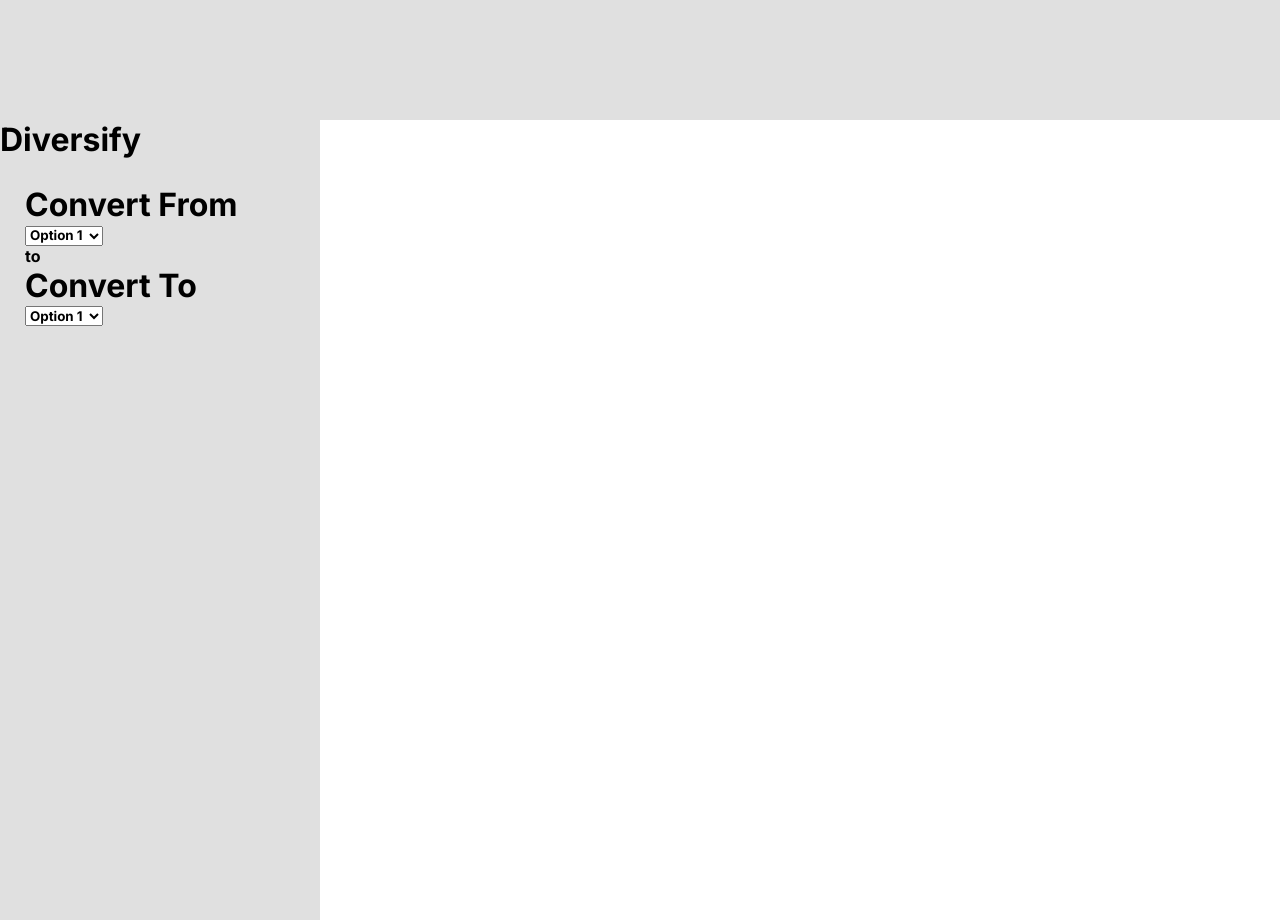
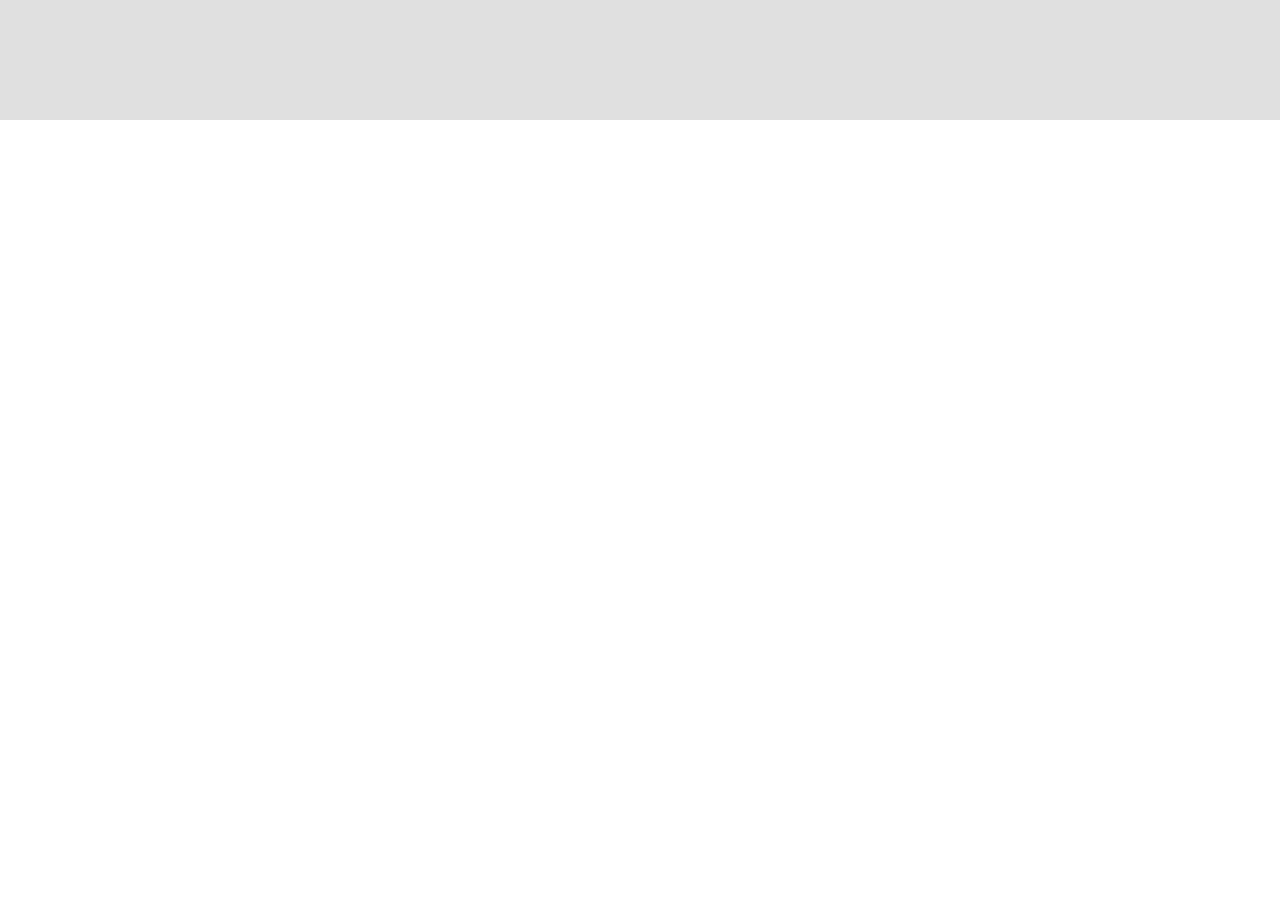
Before and after one commit to vatsalllll/Diversify, a React (Vite) app: page / in a window 1280 px wide. Shown: the part 1280-2200 px from the top of the page. After the commit the page ends 1400 px from the top, so only its background shows below. Built offline with nearby package versions, Linux system fonts and the light colour scheme.

Commit message:
Convert Page with GeminiAPI

```diff
--- a/package.json
+++ b/package.json
@@ -10,6 +10,7 @@
     "preview": "vite preview"
   },
   "dependencies": {
+    "@google/generative-ai": "^0.16.0",
     "react": "^18.3.1",
     "react-dom": "^18.3.1",
     "react-router-dom": "^6.25.1"
--- a/src/App.jsx
+++ b/src/App.jsx
@@ -1,16 +1,22 @@
-import React from 'react';
+import React, { useState } from 'react';
 import Navbar from './components/Navbar/Navbar';
 import Main from './components/Main/Main';
 import Features from './components/Features/Features';
 import Convert from './components/ConvertPage/Convert';
 
 const App = () => {
+  const [showConvert, setShowConvert] = useState(false);
+
+  const handleConvertClick = () => {
+    setShowConvert(true);
+  };
+
   return (
     <>
       <Navbar />
-      <Main />
-      <Features/>
-      <Convert/>
+      <Main onConvertClick={handleConvertClick} />
+      {showConvert && <Convert />}
+      <Features />
     </>
   );
 }
--- a/src/components/ConvertPage/Convert.jsx
+++ b/src/components/ConvertPage/Convert.jsx
@@ -1,30 +1,93 @@
-import React from 'react';
-import './Convert.css';
+import { useState } from "react";
+import "./Convert.css"; // Assume you have the necessary styles here.
+import { GoogleGenerativeAI } from "@google/generative-ai";
 
 const Convert = () => {
+  const [loading, setLoading] = useState(false);
+  const [apiData, setApiData] = useState("");
+  const [inputText, setInputText] = useState("");
+  const [convertFrom, setConvertFrom] = useState("");
+  const [convertTo, setConvertTo] = useState("");
+
+  const genAI = new GoogleGenerativeAI("AIzaSyCy0Remq9c1uGAPvmIMsuTZZi_lG4EAy3k");
+
+  const fetchData = async () => {
+    const model = genAI.getGenerativeModel({ model: "gemini-pro" });
+    const prompt = `Convert the following text: "${inputText}" which was originally written for ${convertFrom} platform and optimize it for posting on ${convertTo} with proper format of ${convertTo} so that it gets maximum engagement.`;
+    const result = await model.generateContent(prompt);
+    const response = await result.response;
+    const text = await response.text();
+    setApiData(text);
+    setLoading(false);
+  };
+
+  const handleSubmit = (e) => {
+    e.preventDefault();
+    setLoading(true);
+    fetchData();
+  };
+
   return (
-        <div className="selectMenu">
-            <div className="nav">
-                <h1>Diversify</h1>
+    <div className="convert-container">
+      <h1>Content Optimizer</h1>
+      <div className="mt-5 mb-5">
+        <form onSubmit={handleSubmit}>
+          <div className="row d-flex align-items-end">
+            <div className="col-lg-4">
+              <label htmlFor="inputText" className="form-label">
+                Input Text
+              </label>
+              <input
+                type="text"
+                className="form-control"
+                id="inputText"
+                value={inputText}
+                onChange={(e) => setInputText(e.target.value)}
+              />
             </div>
-            <div className="convertSection">
-                <div className="convertFrom">
-                    <h1>Convert From</h1>
-                    <select className="dropdown">
-                        <option value="option1">Option 1</option>
-                        <option value="option2">Option 2</option>
-                        <option value="option3">Option 3</option>
+            <div className="col-lg-4">
+              <label htmlFor="convertFrom" className="form-label">
+                Convert From
+              </label>
+              <select
+                className="form-select"
+                id="convertFrom"
+                value={convertFrom}
+                onChange={(e) => setConvertFrom(e.target.value)}
+              >
+                <option value="">Select Platform</option>
+                <option value="LinkedIn">LinkedIn</option>
+                <option value="Twitter">Twitter</option>
+                <option value="YouTube">YouTube</option>
               </select>
             </div>
-                <h4>to</h4>
-                <div className="convertTo">
-                    <h1>Convert To</h1>
-                    <select className="dropdown">
-                        <option value="option1">Option 1</option>
-                        <option value="option2">Option 2</option>
-                        <option value="option3">Option 3</option>
+            <div className="col-lg-4">
+              <label htmlFor="convertTo" className="form-label">
+                Convert To
+              </label>
+              <select
+                className="form-select"
+                id="convertTo"
+                value={convertTo}
+                onChange={(e) => setConvertTo(e.target.value)}
+              >
+                <option value="">Select Platform</option>
+                <option value="LinkedIn">LinkedIn</option>
+                <option value="Twitter">Twitter</option>
+                <option value="YouTube">YouTube</option>
               </select>
             </div>
+            <div className="col-lg-2 mt-3">
+              <button type="submit" className="btn btn-primary col-lg-12">
+                Submit
+              </button>
+            </div>
+          </div>
+        </form>
+      </div>
+      <div>
+        {!loading && apiData && <p className="text-align-left">{apiData}</p>}
+        {loading && <p>Loading...</p>}
       </div>
     </div>
   );
--- a/src/components/Main/Main.jsx
+++ b/src/components/Main/Main.jsx
@@ -1,14 +1,14 @@
 import React from 'react';
 import './Main.css';
 
-const Main = () => {
+const Main = ({ onConvertClick }) => {
   return (
     <div className="main">
       <div className='hero'>
         <h1>Cross-Platform <span className='highlight'>Content</span> Diversification Tool</h1>
         <h2>Bridge Platforms Seamlessly. Empower Your Presence Everywhere.</h2>
         <div className="buttons">
-                    <button className='convertbutton'>Convert &#128260;</button>
+          <button className='convertbutton' onClick={onConvertClick}>Convert &#128260;</button>
           <h4>or</h4>
           <button className='startwrittingbutton'>Start Writting &#9999;&#65039;</button>
         </div>
```
Also changed, not shown: 1 other file (tests, documents, lock files or other folders). Lines whose indentation alone changed are shown as unchanged.
